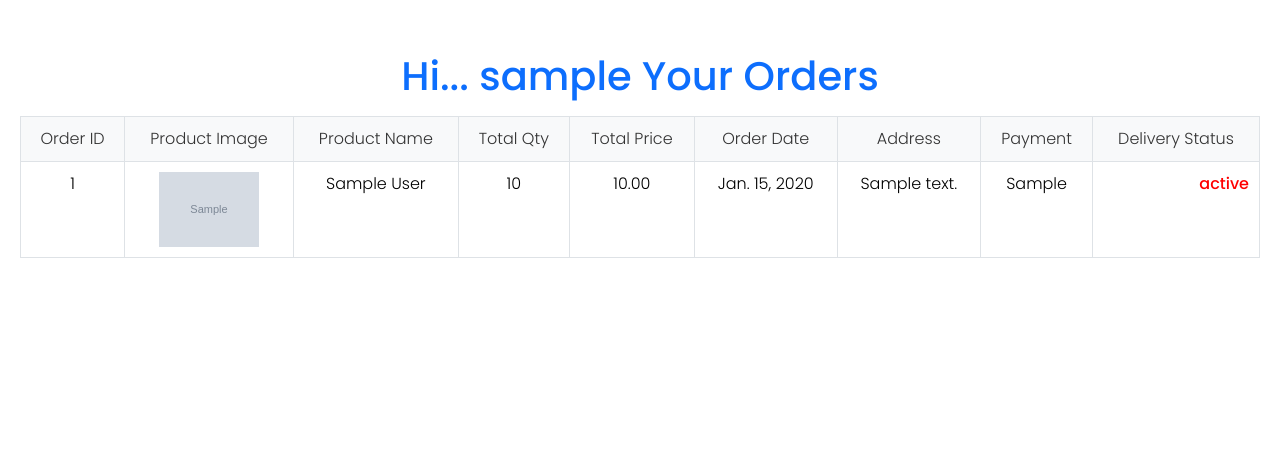
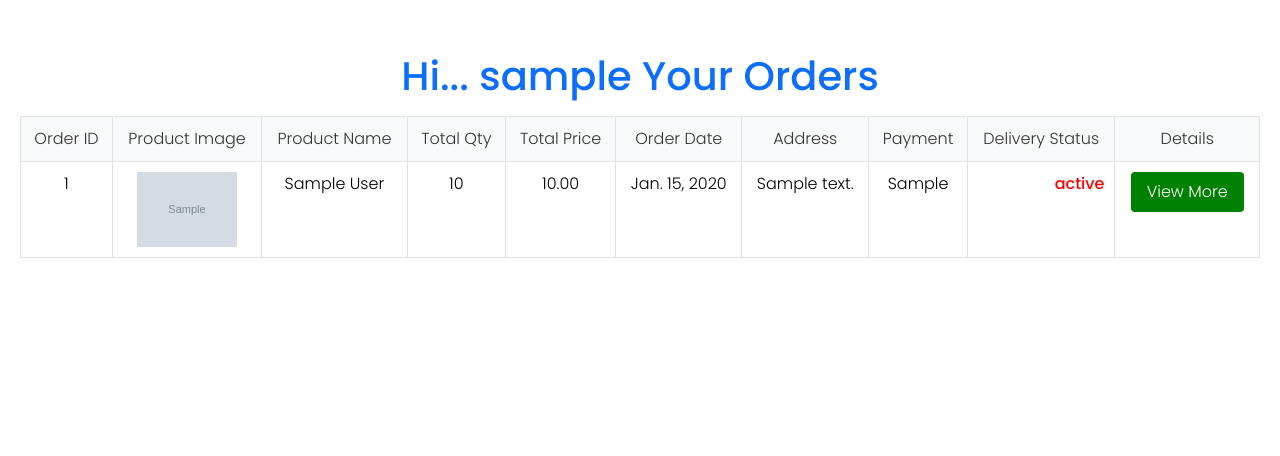
Before and after one commit to saravana1304/cricket-ecomerce-website-project, a Django app: page /user_order/ in a window 1280 px wide. Shown: the part 56-512 px from the top of the page. Run offline with Django 4.2, Linux system fonts and the light colour scheme; a user stored in the database is signed in; tables that the repository leaves empty hold one stand-in row (values such as "Sample post"); grey boxes marked "Sample" are stand-in pictures.

Commit message:
orderproduct

```diff
--- a/crickart/userprofile/templates/userprofile/profile.html
+++ b/crickart/userprofile/templates/userprofile/profile.html
@@ -71,7 +71,7 @@
 </style>
 
 <div class="container">
-    <h1 style="color: darkorange">User Profile</h1>
+    <h1 style="color: darkorange">{{user.username}}  Profile</h1>
     <div class="row">
         <div class="col-md-6">
             <h2>Welcome</h2>
--- a/crickart/userprofile/templates/userprofile/usercart.html
+++ b/crickart/userprofile/templates/userprofile/usercart.html
@@ -11,7 +11,7 @@ integrity="sha512-SnH5WK+bZxgPHs44uWIX+LLJAJ9/2PkPKZ5QiAj6Ta86w+fsb2TkcmfRyVX3pB
 crossorigin="anonymous" referrerpolicy="no-referrer" />
 
 {% block content %}
-{% if cart_items %}
+
     <style>
         .cart-item-image {
             max-width: 100px;
@@ -30,6 +30,7 @@ crossorigin="anonymous" referrerpolicy="no-referrer" />
         }
     </style>
 
+    {% if cart_items %}
     <h1 class="text-center text-danger mt-5 ms-5">{{ user.username }} - Cart items</h1>
     <div class="table-responsive mt-5">
         <table class="table">
--- a/crickart/userprofile/templates/userprofile/userorder.html
+++ b/crickart/userprofile/templates/userprofile/userorder.html
@@ -52,6 +52,23 @@
   .table td.text-right {
     text-align: right;
   }
+  .green-button {
+    background-color: green;
+    color: white;
+    border: none;
+    padding: 8px 16px;
+    border-radius: 4px;
+    text-align: center;
+    text-decoration: none;
+    display: inline-block;
+    font-size: 16px;
+    cursor: pointer;
+}
+
+.green-button:hover {
+    background-color: darkgreen;
+}
+
 </style>
 
 <h1 class="mt-5 text-primary mb-3" style="text-align: center;"> Hi... {{user.username}} Your Orders</h1>
@@ -68,6 +85,7 @@
         <th scope="col">Address</th>
         <th scope="col">Payment</th>
         <th scope="col">Delivery Status</th>
+        <th scope="col">Details</th>
       </tr>
     </thead>
     <tbody>
@@ -83,6 +101,13 @@
         <td>{{ order.address }}</td>
         <td>{{ order.payment }}</td>
         <td class="text-right" style="color: red; font-weight: 500;">{{ order.delivery_status }}</td>
+        <td>
+          <a href="{% url 'order_details' order_id=order.id %}" class="custom-button">
+              <button class="green-button">View More</button>
+          </a>
+      </td>
+
+
       </tr>
       {% endfor %}
       {% endfor %}
--- a/crickart/userprofile/urls.py
+++ b/crickart/userprofile/urls.py
@@ -10,10 +10,6 @@ urlpatterns = [
     path('add_address/', views.add_address, name='addaddress'),
     path('update_address/<int:address_id>/', views.update_address, name='updateaddress'),
     path('delete_address/<int:address_id>/', views.delete_address, name='deleteaddress'),
-
-    # urls for displaying user orders
-
-    path('user_order/', views.user_order, name='user_order'),
 
     # urls for user cart based functions
 
@@ -28,4 +24,9 @@ urlpatterns = [
     path('checkout/', views.checkout_page, name='checkout'),
     path('place_order/', views.place_order, name='place_order'),
 
+    # urls for displaying user orders
+
+    path('user_order/', views.user_order, name='user_order'),
+    path('order/<int:order_id>/', views.order_details, name='order_details'),
+
 ]
--- a/crickart/userprofile/views.py
+++ b/crickart/userprofile/views.py
@@ -236,7 +236,7 @@ def checkout_page(request):
 @login_required
 def place_order(request):
     try:
-        print('1')
+        print('inside function')
         user = request.user
         user_profile_address = get_object_or_404(UserProfile, user=user)
         payment_method = request.POST.get('payment_method')
@@ -289,3 +289,15 @@ def place_order(request):
 def user_order(request):
     user_orders = Order.objects.filter(user_profile=request.user.userprofile)
     return render(request, 'userprofile/userorder.html', {'user_orders': user_orders})
+
+
+
+@login_required
+def order_details(request, order_id):
+    # Retrieve the order based on the order_id
+    order = get_object_or_404(Order, id=order_id)
+    # You can add more logic here if needed
+    context = {
+        'order': order
+    }
+    return render(request, 'userprofile/orderproduct.html', context)
```
Also changed, not shown: crickart/userprofile/templates/userprofile/orderproduct.html (added, +20 -0 lines), crickart/static/category_images/t_shirt_1_NB7HrFY.webp (added), crickart/static/product_images/t_shirt_3.webp (added), crickart/static/product_images/t_shirt_4_7CgIneo.jpg (added), crickart/static/product_images/t_shirt_5_EDsplku.webp (added).
